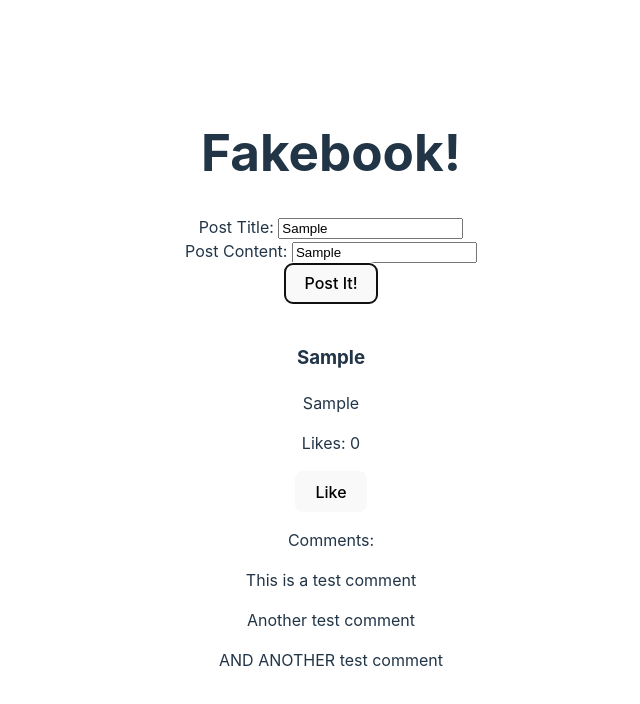
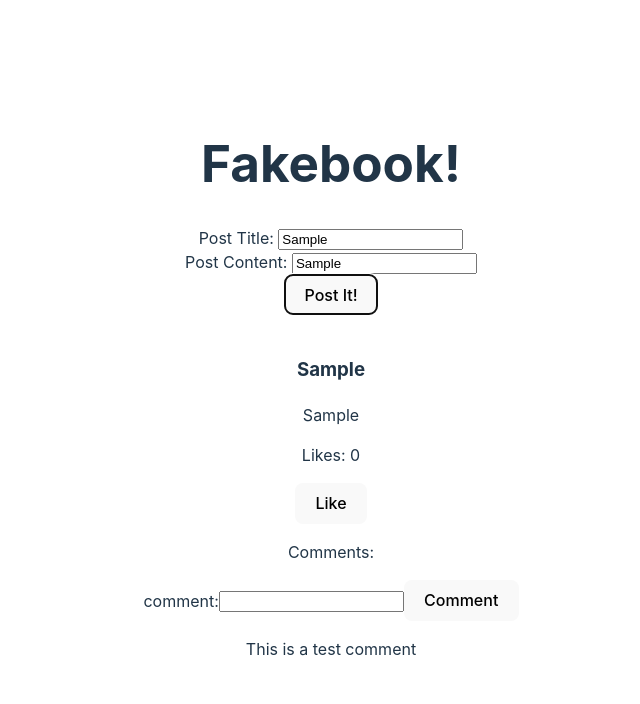
Before and after one commit to anthonyvictorio/social-media-app, a React (Vite) app: page / in a window 1280 px wide. Both pictures are taken after typing "Sample", "Sample" into the empty fields and a click on the button "Post It!". Shown: the top 704 px of the page, without its empty margins (309-949 px from the left). Built offline with nearby package versions, Linux system fonts and the light colour scheme.

Commit message:
Implemented commenting through user input

```diff
--- /dev/null
+++ b/src/components/CommentFeed.jsx
@@ -0,0 +1,21 @@
+import { useState } from 'react'
+import React from 'react'
+import Comment from './Comment'
+
+
+function CommentFeed(props) {
+
+  let commentList = props.comments.map((data)=>{
+    return(
+        <Comment content={data.comment} />
+    )
+  })
+
+  return(
+    <div>
+      <div>{commentList}</div>
+    </div>
+  )
+}
+
+export default CommentFeed
--- /dev/null
+++ b/src/components/CommentForm.jsx
@@ -0,0 +1,27 @@
+import { useState } from "react";
+
+function CommentForm(props) {
+
+     const [comment, setComment] = useState("")
+
+     let commentChange = (event) => {
+        setComment(event.target.value)
+     }
+
+     let handleSubmit = (event) => {
+        event.preventDefault()
+
+        props.onNewSubmit({comment})
+        console.log(comment)
+    }
+
+     return(
+        <form onSubmit={handleSubmit}>
+            <label for="comment">comment:</label>
+            <input type="text" name="comment" onChange={commentChange} value={comment}/>
+            <button type="submit">Comment</button>
+        </form>
+    )
+}
+
+export default CommentForm
--- a/src/components/CreatePostForm.jsx
+++ b/src/components/CreatePostForm.jsx
@@ -24,7 +24,7 @@ function CreatePostForm(props){
     return(
         <form onSubmit={handleSubmit}>
             <label for="title">Post Title: </label>
-            <input type="text" name="title" onChange={titleChange} value={postTitle} />
+            <input type="text" name="title" onChange={titleChange} value={postTitle}/>
             <br />
             <label for="content">Post Content: </label>
             <input type="text" name="content" onChange={contentChange} value={postContent} />
--- a/src/components/Post.jsx
+++ b/src/components/Post.jsx
@@ -1,15 +1,22 @@
 import React, { useState } from "react";
 import Comment from "./Comment";
+import CommentForm from "./CommentForm";
+import CommentFeed from "./CommentFeed";
 
 function Post(props){
 
     const [likes, setLikes] = useState(0)
+    const [comments, setComment] = useState([])
 
     // handles when like button is pressed
     function handleLike(){
         setLikes(likes + 1)
         console.log(likes)
     }
+
+    let addComment = (data) => {
+        setComment([...comments, data])
+      }
 
     return(
         <div id="post">
@@ -18,9 +25,9 @@ function Post(props){
             <p>Likes: {likes}</p>
             <button onClick={handleLike}>Like</button>
             <p>Comments:</p>
+            <CommentForm onNewSubmit={addComment}/>
             <Comment content="This is a test comment"/>
-            <Comment content="Another test comment"/>
-            <Comment content="AND ANOTHER test comment"/>
+            <CommentFeed comments={comments}/>
         </div>
     )
 }
```
